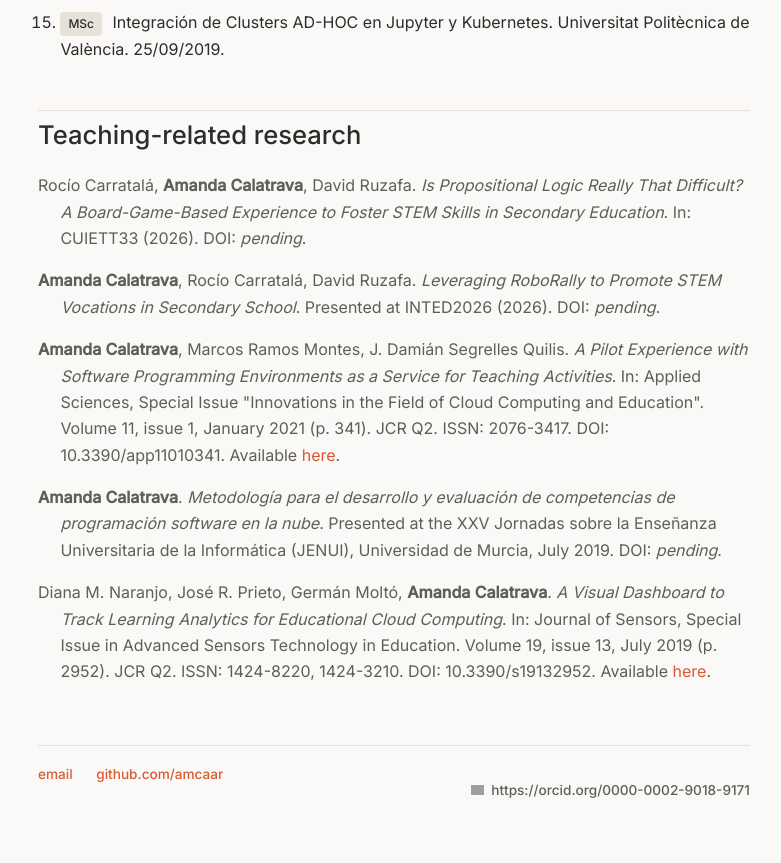
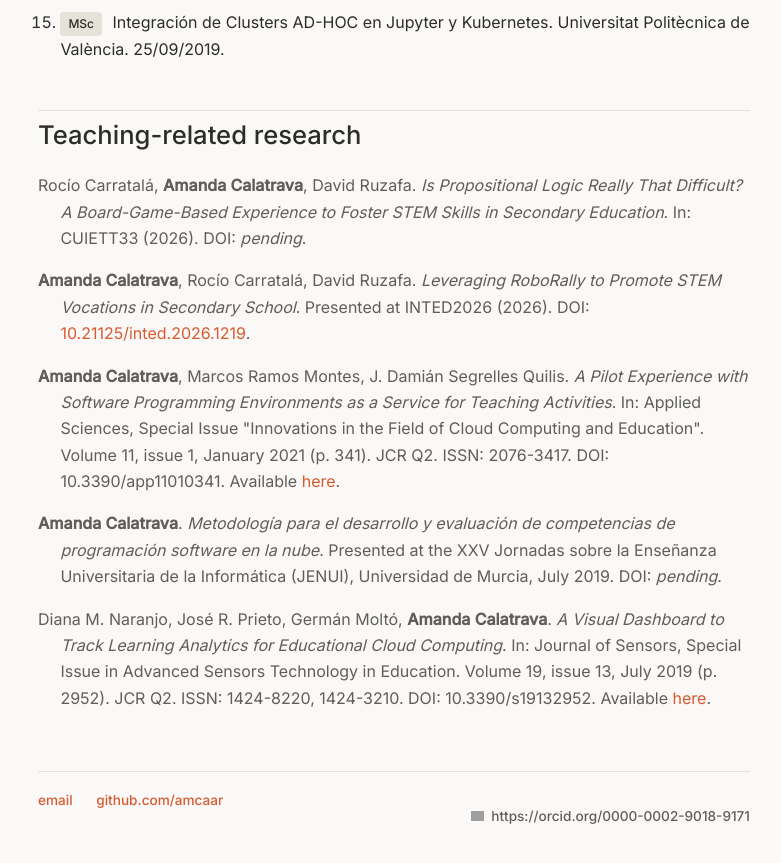
Before and after one commit to amcaar/amcaar.github.io, a Jekyll site: the page built from teaching/index.html, in a window 1280 px wide and 900 px high, scrolled down 3907 px. Shown: the top 863 px of the window, without its empty margins (246-1027 px from the left). Built offline with Jekyll 4.4.1, drawn with Linux system fonts in a browser that asks for light colours; grey boxes are pictures that could not be loaded.

Commit message:
Update DOI link for INTED2026 presentation

```diff
--- a/teaching/index.html
+++ b/teaching/index.html
@@ -143,7 +143,7 @@ title: Teaching - Amanda Calatrava
 
 		<p><strong>Amanda Calatrava</strong>, Rocío Carratalá, David Ruzafa.
 			<em>Leveraging RoboRally to Promote STEM Vocations in Secondary School</em>.
-			Presented at INTED2026 (2026). DOI: <em>pending</em>.</p>
+			Presented at INTED2026 (2026). DOI: <a class="link" href="https://doi.org/10.21125/inted.2026.1219">10.21125/inted.2026.1219</a>.</p>
 
 		<p><strong>Amanda Calatrava</strong>, Marcos Ramos Montes, J. Damián Segrelles Quilis.
 			<em>A Pilot Experience with Software Programming Environments as a Service for Teaching Activities</em>.
```
